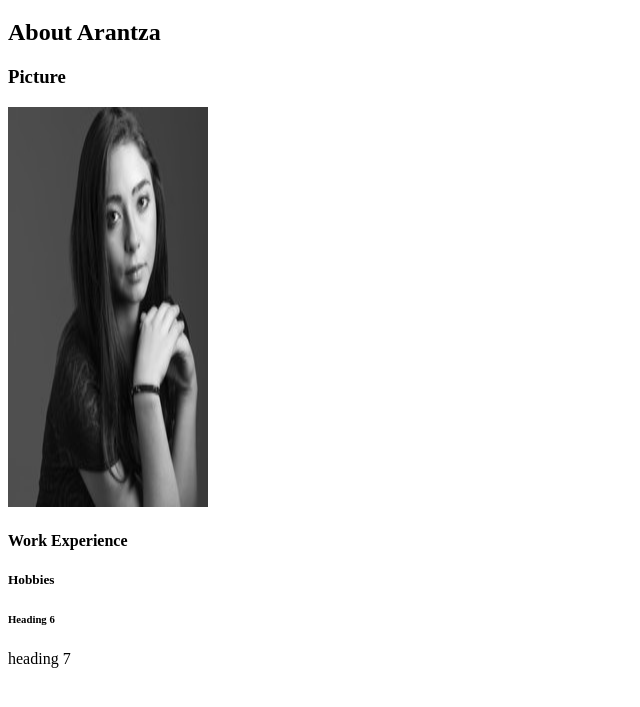
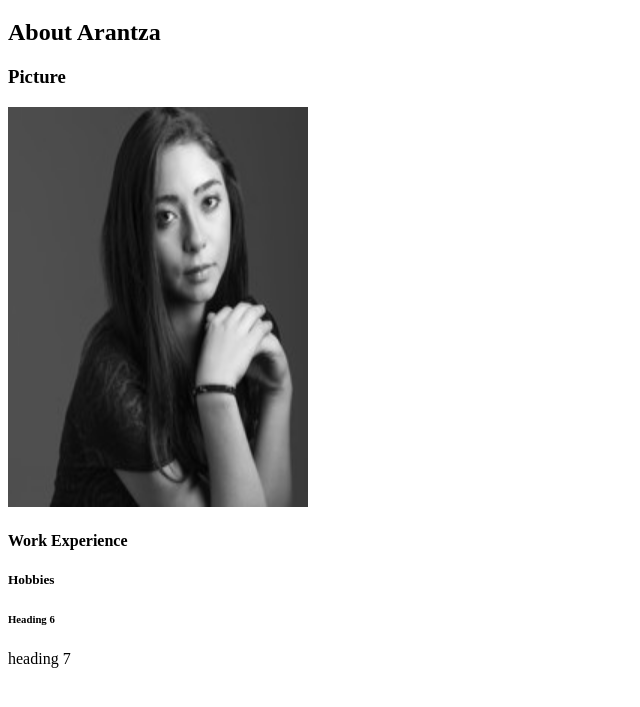
Before and after one commit to arantzazm/CIM-111, a plain HTML site: page homework/resume/index.html in a window 1280 px wide. Shown: the part 61-768 px from the top of the page, without its empty margins (0-640 px from the left). Drawn offline with Linux system fonts and the light colour scheme.

Commit message:
foto adjustment

```diff
--- a/homework/resume/index.html
+++ b/homework/resume/index.html
@@ -21,7 +21,7 @@
 
         <h3>Picture</h3>
 
-        <img src="images/0.jpeg" height="400" width="200">
+        <img src="images/0.jpeg" height="400" width="300">
 
         <h4>Work Experience</h4>
 
```
